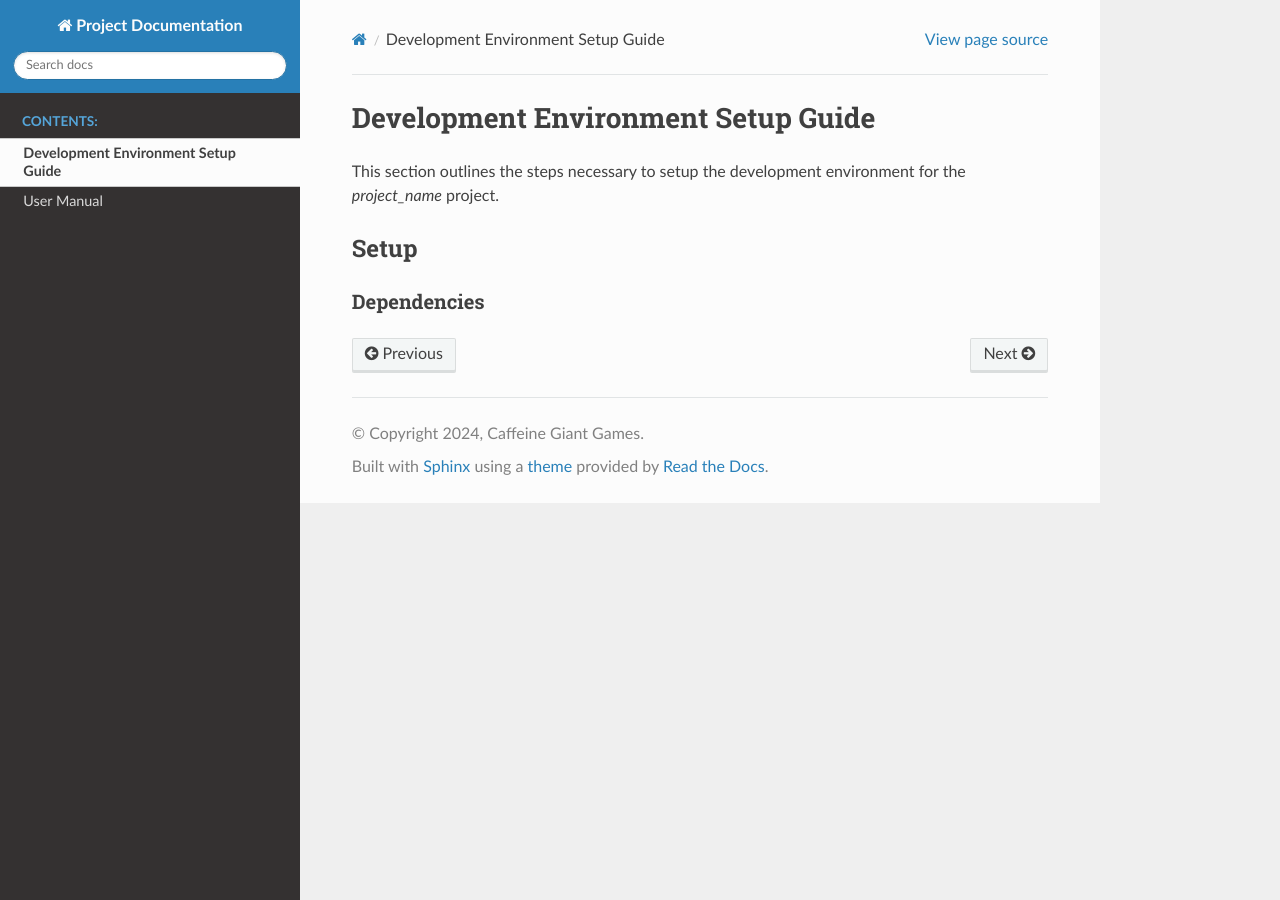
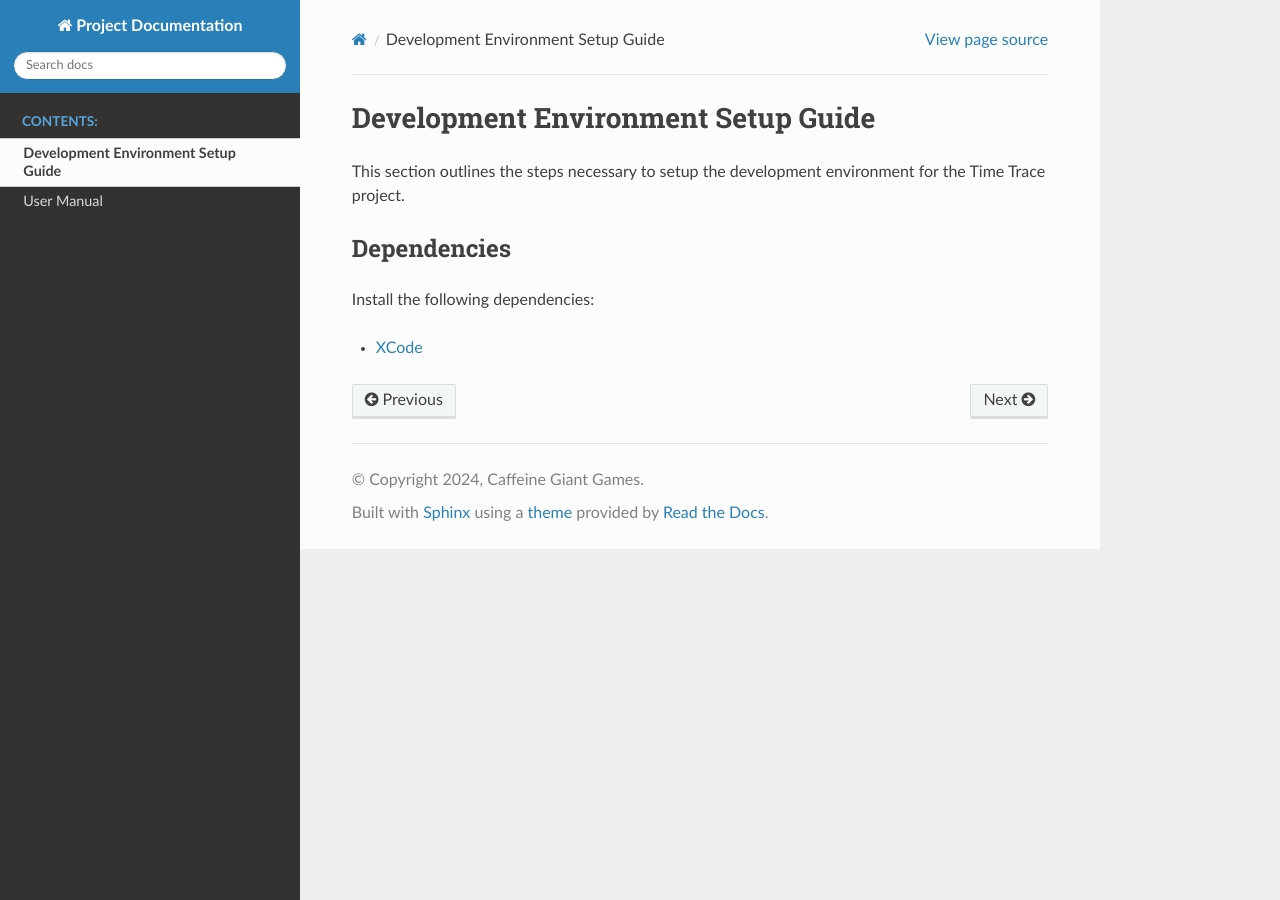
Before and after one commit to hsinclair6140/time-trace, a Sphinx documentation site: the page built from Documentation/doc/DevelopmentEnvironmentSetupGuide/development_environment_setup_guide.rst, in a window 1280 px wide. Built offline with Sphinx 7.4.7 and the Read the Docs theme 2.0.0, drawn with Linux system fonts in a browser that asks for light colours.

Commit message:
initial project setup

```diff
--- a/Documentation/doc/DevelopmentEnvironmentSetupGuide/development_environment_setup_guide.rst
+++ b/Documentation/doc/DevelopmentEnvironmentSetupGuide/development_environment_setup_guide.rst
@@ -2,12 +2,12 @@ Development Environment Setup Guide
 ===================================
 This section outlines the steps necessary to setup the development environment for the |Project Name| project.
 
-Setup
------
-
-
 Dependencies
 ____________
 
+Install the following dependencies:
 
-.. |Project Name| replace:: *project_name*
+* `XCode <https://apps.apple.com/us/app/xcode/id497799835?mt=12>`_
+
+
+.. |Project Name| replace:: Time Trace
```
Also changed, not shown: 1 other file.
